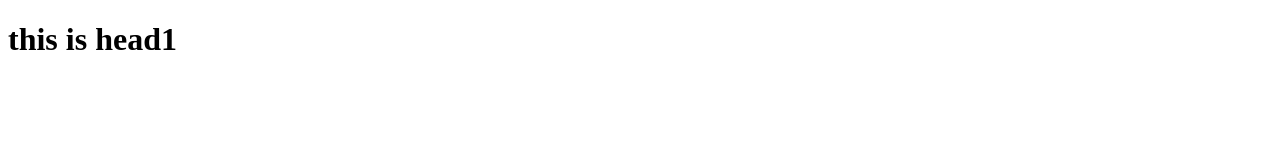
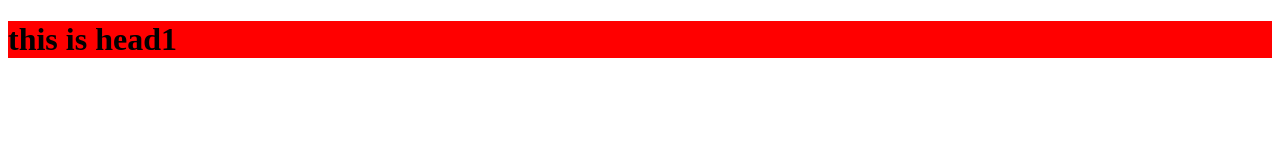
Before and after one commit to ArsalHussain14/2022-10-22, a plain HTML site: page index.html in a window 1280 px wide. Drawn offline with Linux system fonts and the light colour scheme.

Commit message:
usama added color

```diff
--- a/index.html
+++ b/index.html
@@ -7,7 +7,7 @@
     <title>Document</title>
 </head>
 <body>
-    <h1>this is head1</h1>
+    <h1 style="background-color: red;" >this is head1</h1>
 
 </body>
 </html>
```
